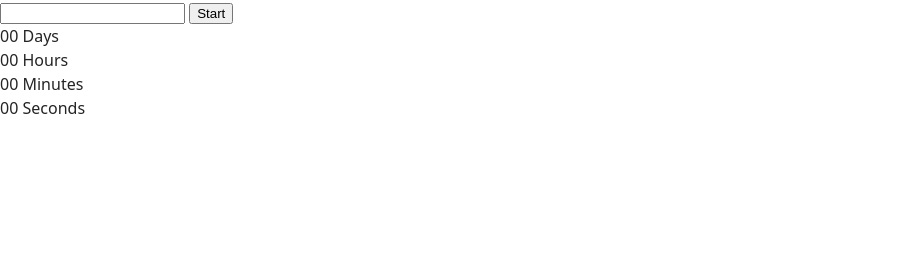
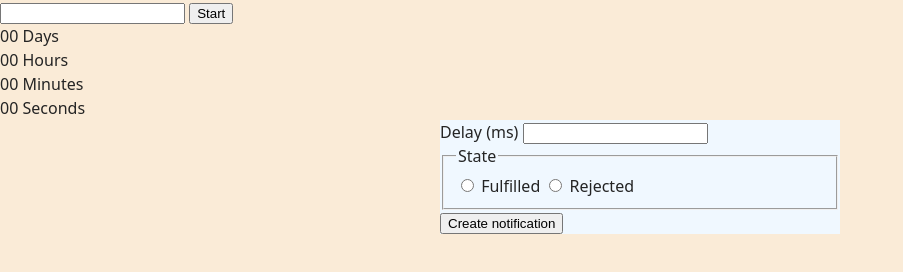
Before and after one commit to Oleksii996/goit-js-hw-10, a website built with Vite: page src/index.html in a window 1280 px wide. Shown: the whole page, without its empty margins (0-903 px from the left). Built offline with nearby package versions, Linux system fonts and the light colour scheme.

Commit message:
update code

```diff
--- a/src/2-snackbar.html
+++ b/src/2-snackbar.html
@@ -4,6 +4,28 @@
     <meta charset="UTF-8" />
     <meta name="viewport" content="width=device-width, initial-scale=1.0" />
     <title>Document</title>
+    <link rel="stylesheet" href="./css/2-snackbar.css" />
   </head>
-  <body></body>
+  <body>
+    <form class="form">
+      <label>
+        Delay (ms)
+        <input type="number" name="delay" required />
+      </label>
+
+      <fieldset>
+        <legend>State</legend>
+        <label>
+          <input type="radio" name="state" value="fulfilled" required />
+          Fulfilled
+        </label>
+        <label>
+          <input type="radio" name="state" value="rejected" required />
+          Rejected
+        </label>
+      </fieldset>
+
+      <button type="submit">Create notification</button>
+    </form>
+  </body>
 </html>
--- /dev/null
+++ b/src/css/2-snackbar.css
@@ -0,0 +1,5 @@
+.form {
+  margin: auto;
+  background-color: aliceblue;
+  max-width: 400px;
+}
--- a/src/css/base.css
+++ b/src/css/base.css
@@ -22,6 +22,8 @@ body {
   min-width: 100vw;
   min-height: 100vh;
   margin: 0;
+
+  background-color: antiquewhite;
 }
 
 main {
--- a/src/js/2-snackbar.js
+++ b/src/js/2-snackbar.js
@@ -0,0 +1 @@
+//Завдання 2 - Генератор промісів
```
Also changed, not shown: src/css/1-timer.css (added).
